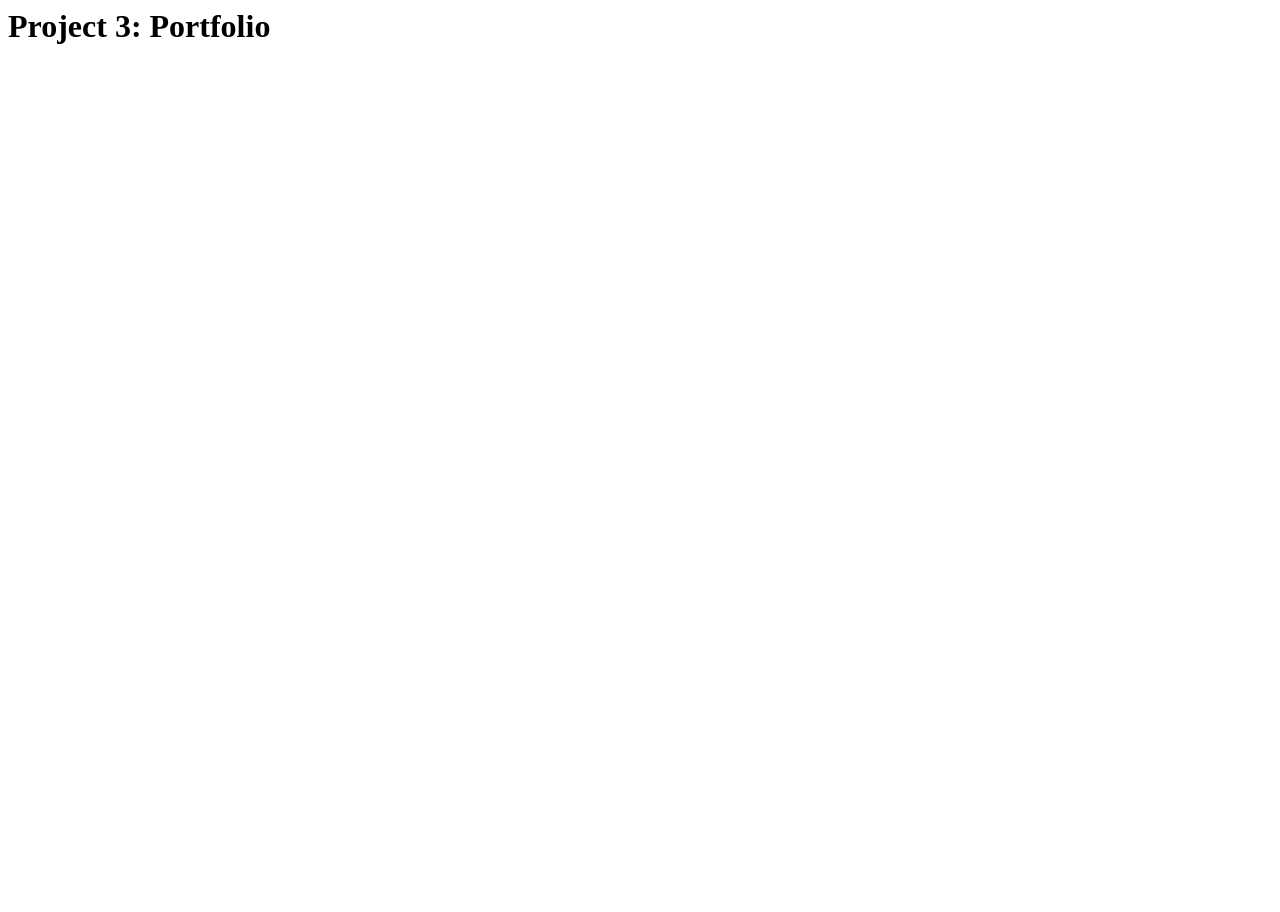
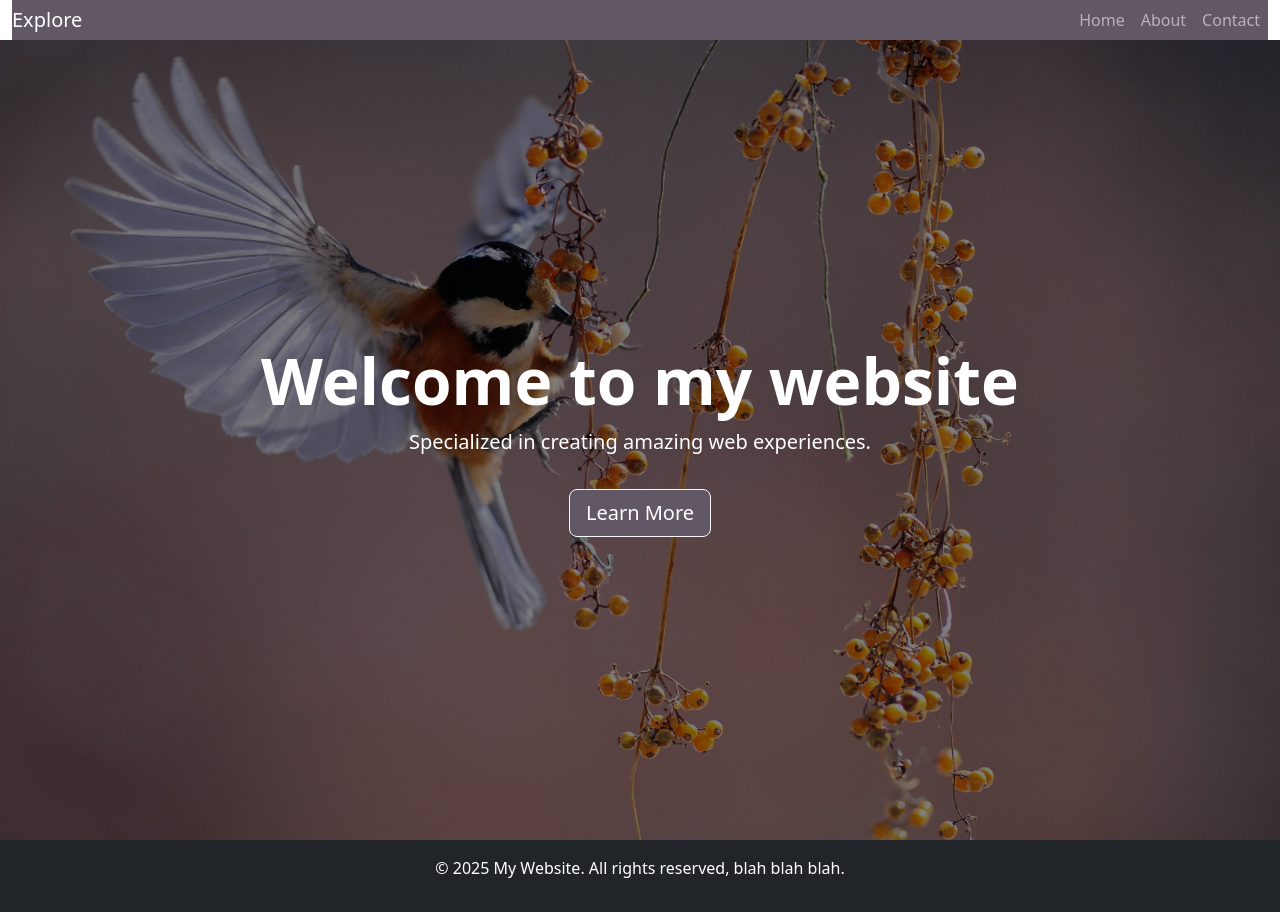
Before and after one commit to Saiblu/ET-712, a plain HTML site: page index.html in a window 1280 px wide. Before the commit the page ends 800 px from the top, so only its background shows below. Drawn offline with nearby package versions, Linux system fonts and the light colour scheme.

Commit message:
Add files via upload

```diff
--- a/index.html
+++ b/index.html
@@ -1,3 +1,50 @@
-<html>
-  <h1>Project 3: Portfolio
+<!doctype html>
+<html lang="en">
+  <head>
+    <meta charset="utf-8">
+    <meta name="viewport" content="width=device-width, initial-scale=1">
+    <title>My Website</title>
+    <link href="https://cdn.jsdelivr.net/npm/bootstrap@5.3.5/dist/css/bootstrap.min.css" rel="stylesheet">
+    <link rel="stylesheet" href="style.css">
+  </head>
+  <body>
+    <!-- Header -->
+    <header class="text-white">
+      <div class="container-fluid">
+        <nav class="navbar navbar-expand-lg navbar-dark">
+          <a class="navbar-brand" href="#">Explore</a>
+          <button class="navbar-toggler" type="button" data-bs-toggle="collapse" data-bs-target="#navbarNav" aria-controls="navbarNav" aria-expanded="false" aria-label="Toggle navigation">
+            <span class="navbar-toggler-icon"></span>
+          </button>
+          <div class="collapse navbar-collapse" id="navbarNav">
+            <ul class="navbar-nav ms-auto">
+              <li class="nav-item"><a class="nav-link" href="#hero">Home</a></li>
+              <li class="nav-item"><a class="nav-link" href="#content">About</a></li>
+              <li class="nav-item"><a class="nav-link" href="#footer">Contact</a></li>
+            </ul>
+          </div>
+        </nav>
+      </div>
+    </header>
+
+    <!-- Hero Section -->
+    <header id="hero" class="text-white text-center d-flex align-items-center justify-content-center">
+      <div class="container">
+        <h1 class="display-3 fw-bold">Welcome to my website</h1>
+        <p class="lead">Specialized in creating amazing web experiences.</p>
+        <a href="#content" class="btn btn-light btn-lg mt-3">Learn More</a>
+      </div>
+    </header>
+
+
+
+    <!-- Footer -->
+    <footer id="footer" class="bg-dark text-white text-center py-3">
+      <div class="container">
+        <p>&copy; 2025 My Website. All rights reserved, blah blah blah.</p>
+      </div>
+    </footer>
+
+    <script src="https://cdn.jsdelivr.net/npm/bootstrap@5.3.5/dist/js/bootstrap.bundle.min.js"></script>
+  </body>
 </html>
--- /dev/null
+++ b/style.css
@@ -0,0 +1,72 @@
+/* navigation styles*/
+.navbar {
+    background-color: #625764;
+    border-radius: 0;
+    width: 100%;
+    margin: 0;
+    padding: 0;
+}
+
+.navbar .container {
+    max-width: 100%;
+    padding-left: 0;
+    padding-right: 0;
+}
+
+/* Buttons */
+.btn-primary {
+    background-color: #625764;
+    border-color: #625764;
+}
+
+.btn-primary:hover {
+    background-color: #625764;
+    border-color: #625764;
+}
+
+.btn-light {
+    background-color: #625764;
+    color: white;
+}
+
+.btn-light:hover {
+    background-color: #625764;
+    color: #625764;
+}
+
+#hero {
+    background-image: url('img/bird.jpg'); /* Replace with your image path */
+    background-size: cover; /* Ensures the image covers the entire section */
+    background-position: center; /* Centers the image */
+    background-repeat: no-repeat; /* Prevents the image from repeating */
+    height: 100vh; /* Full viewport height */
+    display: flex; /* Enables flexbox for centering content */
+    align-items: center; /* Vertically centers content */
+    justify-content: center; /* Horizontally centers content */
+    text-align: center; /* Centers text */
+    color: white; /* Text color */
+    position: relative; /* Allows for overlay effects */
+}
+
+#hero::before {
+    content: '';
+    position: absolute;
+    top: 0;
+    left: 0;
+    width: 100%;
+    height: 100%;
+    background-color: rgba(0, 0, 0, 0.5); /* Adds a dark overlay for better text visibility */
+    z-index: 1; /* Ensures the overlay is behind the text */
+}
+
+#hero .container {
+    position: relative;
+    z-index: 2; /* Ensures the text is above the overlay */
+}
+
+html, body {
+    margin: 0; /* Removes default margins */
+    padding: 0; /* Removes default padding */
+    width: 100%; /* Ensures full width */
+    overflow-x: hidden; /* Prevents horizontal scrolling */
+}
```
Also changed, not shown: img/bird.jpg (added).
